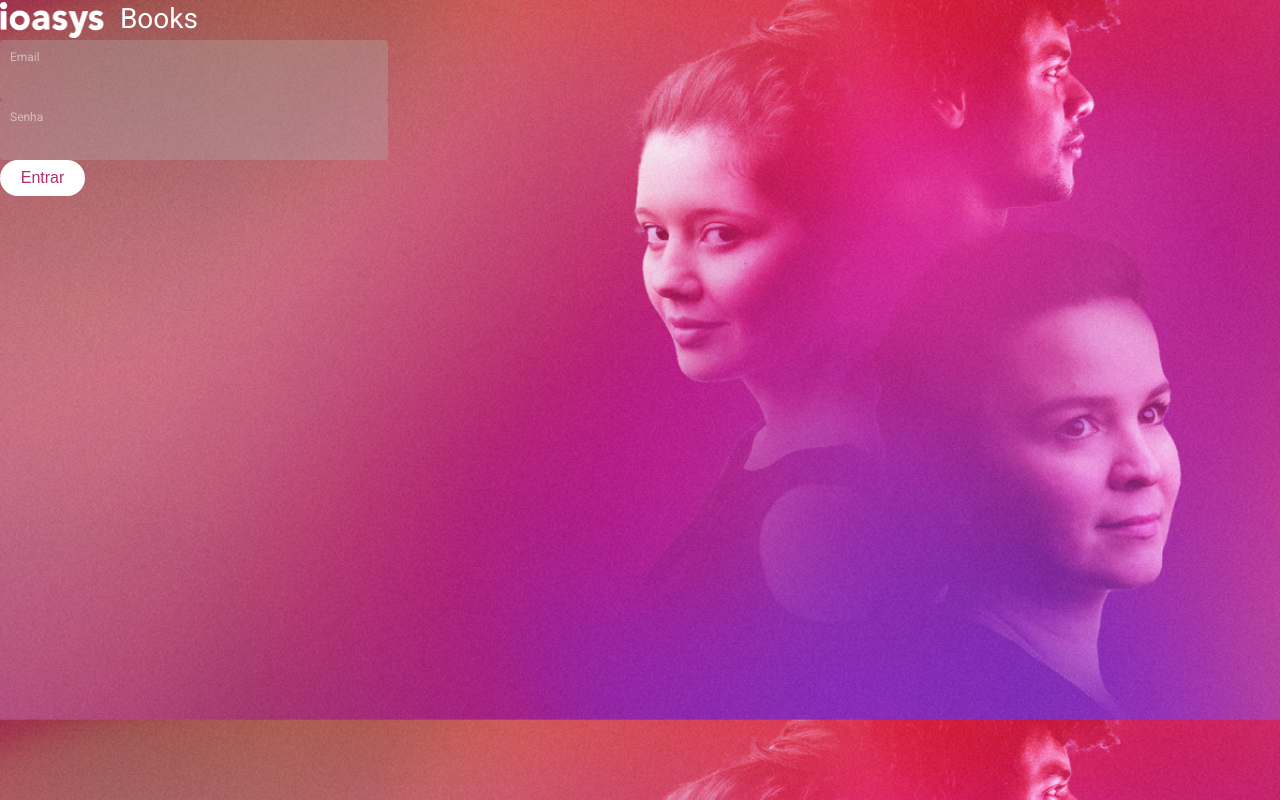
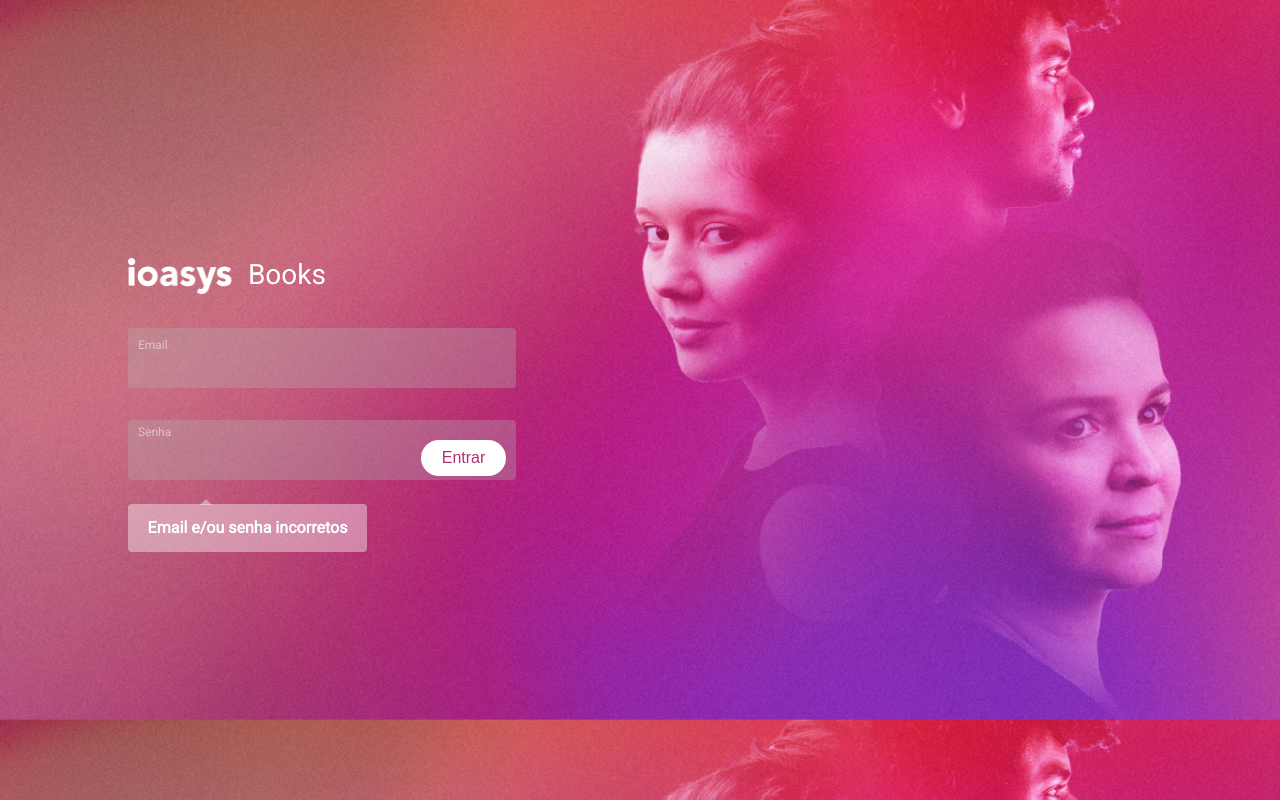
Before and after one commit to ppelegrinoamaral/ioasys-books, a React (Create React App) app: page / in a window 1280 px wide. Built offline with nearby package versions, Linux system fonts and the light colour scheme.

Commit message:
created ErrorMessage component

```diff
--- /dev/null
+++ b/src/components/ErrorMessage/errorMessage.css
@@ -0,0 +1,30 @@
+.errorCard {
+    position: relative;
+    margin-top: 24px;
+}
+
+.triangle:after {
+    content: " ";
+    position: absolute;
+    left: 200px;
+    top: -5px;
+    border-top: none;
+    border-right: 6px solid transparent;
+    border-left: 6px solid transparent;
+    border-bottom: 6px solid rgba(255, 255, 255, 0.4);
+}
+
+.errorAlert {
+    width: 239px;
+    height: 48px;
+    border-radius: 4px;
+    background: rgba(255, 255, 255, 0.4);
+    color: #ffffff;
+    display: flex;
+    align-items: center;
+    justify-content: center;
+    font-size: 16px;
+    line-height: 16px;
+    font-weight: 700;
+    margin-left: 10%;
+}
--- /dev/null
+++ b/src/components/ErrorMessage/errorMessage.js
@@ -0,0 +1,13 @@
+import React, { Component } from 'react';
+import './errorMessage.css';
+
+class ErrorMessage extends Component {
+    render() {
+        return <div className='errorCard'>
+            <span className='triangle'></span>
+            <p className='errorAlert'>Email e/ou senha incorretos</p>
+        </div>
+    }
+}
+
+export default ErrorMessage;
--- a/src/components/LoginForm/loginForm.css
+++ b/src/components/LoginForm/loginForm.css
@@ -0,0 +1,9 @@
+.formEnter {
+    width: 368px;
+    height: 224px;
+    margin: 20% 10% 0;
+
+    display: flex;
+    flex-direction: column;
+    justify-content: space-between;
+}
--- a/src/components/LoginForm/loginForm.js
+++ b/src/components/LoginForm/loginForm.js
@@ -3,15 +3,17 @@ import "./loginForm.css";
 import EmailForm from '../EmailForm/emailForm.js';
 import PasswordForm from '../PasswordForm/passwordForm.js';
 import Header from '../Header/header.js';
-import LoginButton from '../LoginButton/loginButton.js';
+import ErrorMessage from '../ErrorMessage/errorMessage.js';
 
 class LoginForm extends Component {
     render() {
         return <div>
-            <Header />
-            <EmailForm />
-            <PasswordForm />
-            <LoginButton />
+            <div className='formEnter'>
+                <Header />
+                <EmailForm />
+                <PasswordForm />
+            </div>
+            <ErrorMessage />
         </div>
     }
 }
--- a/src/components/PasswordForm/passwordForm.css
+++ b/src/components/PasswordForm/passwordForm.css
@@ -31,3 +31,8 @@
 .passwordInput:focus {
     outline: none;
 }
+
+.passwordLoginButton {
+    display: flex;
+    justify-content: space-between;
+}
--- a/src/components/PasswordForm/passwordForm.js
+++ b/src/components/PasswordForm/passwordForm.js
@@ -1,11 +1,15 @@
 import React, { Component } from 'react';
 import './passwordForm.css';
+import LoginButton from '../LoginButton/loginButton';
 
 class PasswordForm extends Component {
     render() {
         return <div className='passwordCard'>
             <label className='passwordLabel'>Senha</label>
-            <input className='passwordInput' type='password' ></input>
+            <div className='passwordLoginButton'>
+                <input className='passwordInput' type='password' ></input>
+                <LoginButton />
+            </div>
         </div>
     }
 }
```
